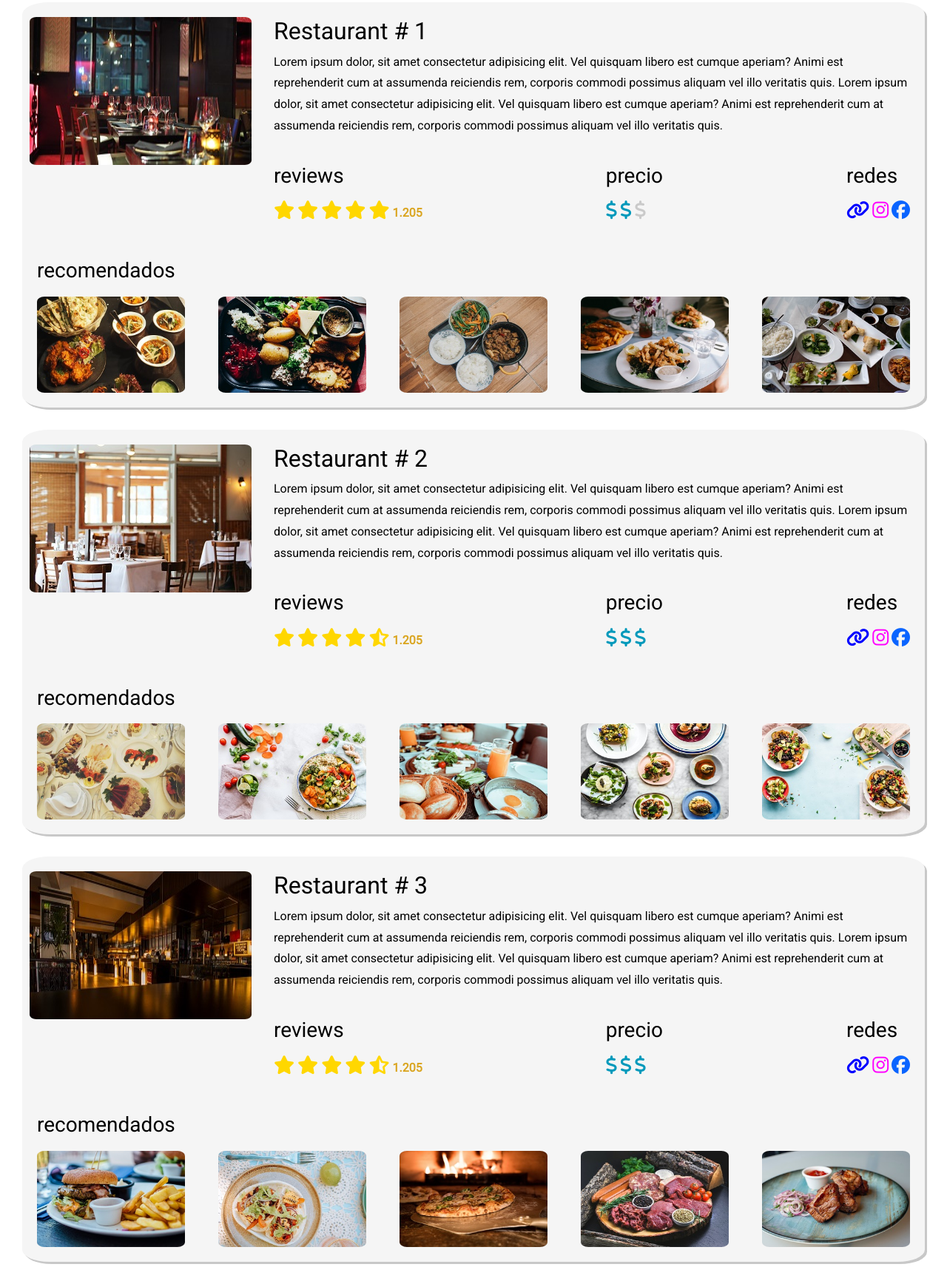
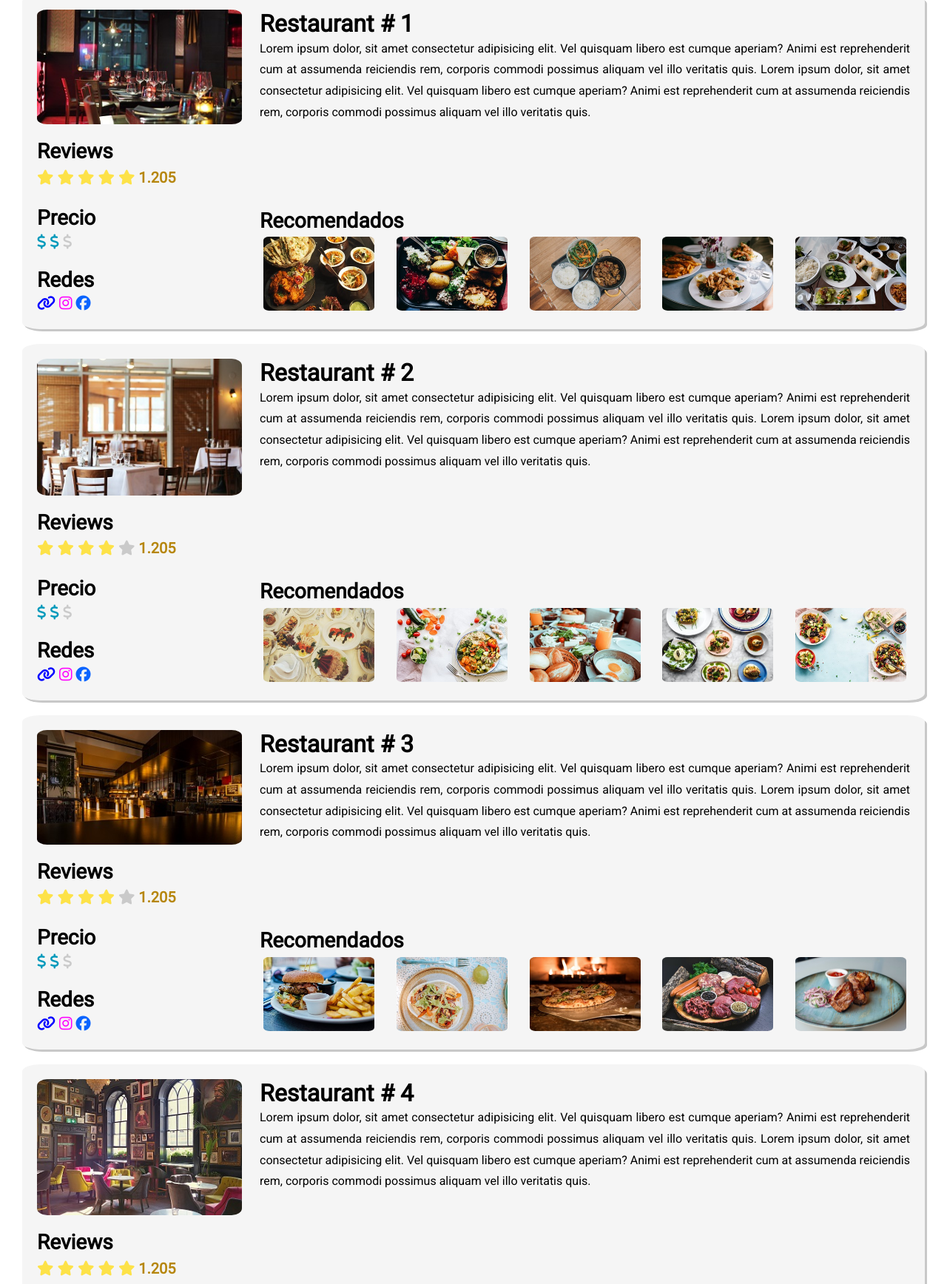
Before and after one commit to ivanamarillo/gastropolisAmarillo, a plain HTML site: page index.html in a window 1280 px wide. Shown: the part 942-2678 px from the top of the page at 74% size. Drawn offline with nearby package versions, Linux system fonts and the light colour scheme.

Commit message:
index.html finished with bootstrap

```diff
--- a/index.html
+++ b/index.html
@@ -61,11 +61,35 @@
             </button>
         </div>
         <!-- ranking de restaurantes-->
-        <div class="restaurant">
-            <div class="mainFoto">
+        <!-- restaurante # 1 -->
+        <div class="container-fluid ia__containerRestaurant">
+            <div class="row">
+                <div class="col-md-3 ia__containerRestaurant-col1">
                     <img src="./images/restaurant_1.jpg" alt="foto del restaurante 1">
+                    <div class="ia__containerRestaurant-reviews">
+                        <h3>Reviews</h3>
+                        <i class="fa-solid fa-star"></i>
+                        <i class="fa-solid fa-star"></i>
+                        <i class="fa-solid fa-star"></i>
+                        <i class="fa-solid fa-star"></i>
+                        <i class="fa-solid fa-star"></i>
+                        <p>1.205</p>
                     </div>
-            <div class="restaurantInfo">
+                    <div>
+                        <h3>Precio</h3>
+                        <i class="fa-solid fa-dollar-sign full"></i>
+                        <i class="fa-solid fa-dollar-sign full"></i>
+                        <i class="fa-solid fa-dollar-sign empty"></i>
+                    </div>
+                    <div>
+                        <h3>Redes</h3>
+                        <i class="fa-solid fa-link"></i>
+                        <i class="fa-brands fa-instagram"></i>
+                        <i class="fa-brands fa-facebook"></i>
+                    </div>
+                </div>
+                <div class="col-md-9 ia__containerRestaurant-col2">
+                    <div>
                         <h2>Restaurant # 1</h2>
                         <p>Lorem ipsum dolor, sit amet consectetur adipisicing elit.
                            Vel quisquam libero est cumque aperiam? Animi est reprehenderit cum
@@ -75,31 +99,8 @@
                            at assumenda reiciendis rem, corporis commodi possimus aliquam vel
                            illo veritatis quis.</p>
                     </div>
-            <div class="rankingSocial">
-                <div>
-                    <h3>reviews</h3>
-                    <i class="fa-solid fa-star"></i>
-                    <i class="fa-solid fa-star"></i>
-                    <i class="fa-solid fa-star"></i>
-                    <i class="fa-solid fa-star"></i>
-                    <i class="fa-solid fa-star"></i>
-                    <p>1.205</p>
-                </div>
-                <div>
-                    <h3>precio</h3>
-                    <i class="fa-solid fa-dollar-sign full"></i>
-                    <i class="fa-solid fa-dollar-sign full"></i>
-                    <i class="fa-solid fa-dollar-sign empty"></i>
-                </div>
-                <div>
-                    <h3>redes</h3>
-                    <i class="fa-solid fa-link"></i>
-                    <i class="fa-brands fa-instagram"></i>
-                    <i class="fa-brands fa-facebook"></i>
-                </div>
-            </div>
-            <div class="dishes">
-                <h3>recomendados</h3>
+                    <div class="ia__containerRestaurant-recomendados">
+                        <h3>Recomendados</h3>
                         <div>
                             <img src="./images/restaurant_1_dish_1.jpg" alt="foto del plato recomendado 1">
                             <img src="./images/restaurant_1_dish_2.jpg" alt="foto del plato recomendado 2">
@@ -109,11 +110,38 @@
                         </div>
                     </div>
                 </div>
-        <div class="restaurant">
-            <div class="mainFoto">
-                <img src="./images/restaurant_2.jpg" alt="foto del restaurante 2">
             </div>
-            <div class="restaurantInfo">
+        </div>
+        <!--  -->
+        <!-- restaurante # 2 -->
+        <div class="container-fluid ia__containerRestaurant">
+            <div class="row">
+                <div class="col-md-3 ia__containerRestaurant-col1">
+                    <img src="./images/restaurant_2.jpg" alt="foto del restaurante 1">
+                    <div class="ia__containerRestaurant-reviews">
+                        <h3>Reviews</h3>
+                        <i class="fa-solid fa-star"></i>
+                        <i class="fa-solid fa-star"></i>
+                        <i class="fa-solid fa-star"></i>
+                        <i class="fa-solid fa-star"></i>
+                        <i class="fa-solid fa-star empty"></i>
+                        <p>1.205</p>
+                    </div>
+                    <div>
+                        <h3>Precio</h3>
+                        <i class="fa-solid fa-dollar-sign full"></i>
+                        <i class="fa-solid fa-dollar-sign full"></i>
+                        <i class="fa-solid fa-dollar-sign empty"></i>
+                    </div>
+                    <div>
+                        <h3>Redes</h3>
+                        <i class="fa-solid fa-link"></i>
+                        <i class="fa-brands fa-instagram"></i>
+                        <i class="fa-brands fa-facebook"></i>
+                    </div>
+                </div>
+                <div class="col-md-9 ia__containerRestaurant-col2">
+                    <div>
                         <h2>Restaurant # 2</h2>
                         <p>Lorem ipsum dolor, sit amet consectetur adipisicing elit.
                            Vel quisquam libero est cumque aperiam? Animi est reprehenderit cum
@@ -123,31 +151,8 @@
                            at assumenda reiciendis rem, corporis commodi possimus aliquam vel
                            illo veritatis quis.</p>
                     </div>
-            <div class="rankingSocial">
-                <div class="reviews">
-                    <h3>reviews</h3>
-                    <i class="fa-solid fa-star"></i>
-                    <i class="fa-solid fa-star"></i>
-                    <i class="fa-solid fa-star"></i>
-                    <i class="fa-solid fa-star"></i>
-                    <i class="fa-solid fa-star-half-stroke"></i>
-                    <p>1.205</p>
-                </div>
-                <div class="precio">
-                    <h3>precio</h3>
-                    <i class="fa-solid fa-dollar-sign full"></i>
-                    <i class="fa-solid fa-dollar-sign full"></i>
-                    <i class="fa-solid fa-dollar-sign full"></i>
-                </div>
-                <div class="redes">
-                    <h3>redes</h3>
-                    <i class="fa-solid fa-link"></i>
-                    <i class="fa-brands fa-instagram"></i>
-                    <i class="fa-brands fa-facebook"></i>
-                </div>
-            </div>
-            <div class="dishes">
-                <h3>recomendados</h3>
+                    <div class="ia__containerRestaurant-recomendados">
+                        <h3>Recomendados</h3>
                         <div>
                             <img src="./images/restaurant_2_dish_1.jpg" alt="foto del plato recomendado 1">
                             <img src="./images/restaurant_2_dish_2.jpg" alt="foto del plato recomendado 2">
@@ -157,11 +162,38 @@
                         </div>
                     </div>
                 </div>
-        <div class="restaurant">
-            <div class="mainFoto">
-                <img src="./images/restaurant_3.jpg" alt="foto del restaurante 3">
             </div>
-            <div class="restaurantInfo">
+        </div>
+        <!--  -->
+        <!-- restaurante # 3 -->
+        <div class="container-fluid ia__containerRestaurant">
+            <div class="row">
+                <div class="col-md-3 ia__containerRestaurant-col1">
+                    <img src="./images/restaurant_3.jpg" alt="foto del restaurante 1">
+                    <div class="ia__containerRestaurant-reviews">
+                        <h3>Reviews</h3>
+                        <i class="fa-solid fa-star"></i>
+                        <i class="fa-solid fa-star"></i>
+                        <i class="fa-solid fa-star"></i>
+                        <i class="fa-solid fa-star"></i>
+                        <i class="fa-solid fa-star empty"></i>
+                        <p>1.205</p>
+                    </div>
+                    <div>
+                        <h3>Precio</h3>
+                        <i class="fa-solid fa-dollar-sign full"></i>
+                        <i class="fa-solid fa-dollar-sign full"></i>
+                        <i class="fa-solid fa-dollar-sign empty"></i>
+                    </div>
+                    <div>
+                        <h3>Redes</h3>
+                        <i class="fa-solid fa-link"></i>
+                        <i class="fa-brands fa-instagram"></i>
+                        <i class="fa-brands fa-facebook"></i>
+                    </div>
+                </div>
+                <div class="col-md-9 ia__containerRestaurant-col2">
+                    <div>
                         <h2>Restaurant # 3</h2>
                         <p>Lorem ipsum dolor, sit amet consectetur adipisicing elit.
                            Vel quisquam libero est cumque aperiam? Animi est reprehenderit cum
@@ -171,31 +203,8 @@
                            at assumenda reiciendis rem, corporis commodi possimus aliquam vel
                            illo veritatis quis.</p>
                     </div>
-            <div class="rankingSocial">
-                <div class="reviews">
-                    <h3>reviews</h3>
-                    <i class="fa-solid fa-star"></i>
-                    <i class="fa-solid fa-star"></i>
-                    <i class="fa-solid fa-star"></i>
-                    <i class="fa-solid fa-star"></i>
-                    <i class="fa-solid fa-star-half-stroke"></i>
-                    <p>1.205</p>
-                </div>
-                <div class="precio">
-                    <h3>precio</h3>
-                    <i class="fa-solid fa-dollar-sign full"></i>
-                    <i class="fa-solid fa-dollar-sign full"></i>
-                    <i class="fa-solid fa-dollar-sign full"></i>
-                </div>
-                <div class="redes">
-                    <h3>redes</h3>
-                    <i class="fa-solid fa-link"></i>
-                    <i class="fa-brands fa-instagram"></i>
-                    <i class="fa-brands fa-facebook"></i>
-                </div>
-            </div>
-            <div class="dishes">
-                <h3>recomendados</h3>
+                    <div class="ia__containerRestaurant-recomendados">
+                        <h3>Recomendados</h3>
                         <div>
                             <img src="./images/restaurant_3_dish_1.jpg" alt="foto del plato recomendado 1">
                             <img src="./images/restaurant_3_dish_2.jpg" alt="foto del plato recomendado 2">
@@ -205,11 +214,38 @@
                         </div>
                     </div>
                 </div>
-        <div class="restaurant">
-            <div class="mainFoto">
-                <img src="./images/restaurant_4.jpg" alt="foto del restaurante 4">
             </div>
-            <div class="restaurantInfo">
+        </div>
+        <!--  -->
+        <!-- restaurante # 1 -->
+        <div class="container-fluid ia__containerRestaurant">
+            <div class="row">
+                <div class="col-md-3 ia__containerRestaurant-col1">
+                    <img src="./images/restaurant_4.jpg" alt="foto del restaurante 1">
+                    <div class="ia__containerRestaurant-reviews">
+                        <h3>Reviews</h3>
+                        <i class="fa-solid fa-star"></i>
+                        <i class="fa-solid fa-star"></i>
+                        <i class="fa-solid fa-star"></i>
+                        <i class="fa-solid fa-star"></i>
+                        <i class="fa-solid fa-star"></i>
+                        <p>1.205</p>
+                    </div>
+                    <div>
+                        <h3>Precio</h3>
+                        <i class="fa-solid fa-dollar-sign full"></i>
+                        <i class="fa-solid fa-dollar-sign full"></i>
+                        <i class="fa-solid fa-dollar-sign empty"></i>
+                    </div>
+                    <div>
+                        <h3>Redes</h3>
+                        <i class="fa-solid fa-link"></i>
+                        <i class="fa-brands fa-instagram"></i>
+                        <i class="fa-brands fa-facebook"></i>
+                    </div>
+                </div>
+                <div class="col-md-9 ia__containerRestaurant-col2">
+                    <div>
                         <h2>Restaurant # 4</h2>
                         <p>Lorem ipsum dolor, sit amet consectetur adipisicing elit.
                            Vel quisquam libero est cumque aperiam? Animi est reprehenderit cum
@@ -219,31 +255,8 @@
                            at assumenda reiciendis rem, corporis commodi possimus aliquam vel
                            illo veritatis quis.</p>
                     </div>
-            <div class="rankingSocial">
-                <div class="reviews">
-                    <h3>reviews</h3>
-                    <i class="fa-solid fa-star"></i>
-                    <i class="fa-solid fa-star"></i>
-                    <i class="fa-solid fa-star"></i>
-                    <i class="fa-solid fa-star-half-stroke"></i>
-                    <i class="fa-solid fa-star noStar"></i>
-                    <p class="num-reviews">1.205</p>
-                </div>
-                <div class="precio">
-                    <h3>precio</h3>
-                    <i class="fa-solid fa-dollar-sign full"></i>
-                    <i class="fa-solid fa-dollar-sign full"></i>
-                    <i class="fa-solid fa-dollar-sign empty"></i>
-                </div>
-                <div class="redes">
-                    <h3>redes</h3>
-                    <i class="fa-solid fa-link"></i>
-                    <i class="fa-brands fa-instagram"></i>
-                    <i class="fa-brands fa-facebook"></i>
-                </div>
-            </div>
-            <div class="dishes">
-                <h3>recomendados</h3>
+                    <div class="ia__containerRestaurant-recomendados">
+                        <h3>Recomendados</h3>
                         <div>
                             <img src="./images/restaurant_4_dish_1.jpg" alt="foto del plato recomendado 1">
                             <img src="./images/restaurant_4_dish_2.jpg" alt="foto del plato recomendado 2">
@@ -253,11 +266,38 @@
                         </div>
                     </div>
                 </div>
-        <div class="restaurant">
-            <div class="mainFoto">
-                <img src="./images/restaurant_5.jpg" alt="foto del restaurante 5">
             </div>
-            <div class="restaurantInfo">
+        </div>
+        <!--  -->
+        <!-- restaurante # 1 -->
+        <div class="container-fluid ia__containerRestaurant">
+            <div class="row">
+                <div class="col-md-3 ia__containerRestaurant-col1">
+                    <img src="./images/restaurant_5.jpg" alt="foto del restaurante 1">
+                    <div class="ia__containerRestaurant-reviews">
+                        <h3>Reviews</h3>
+                        <i class="fa-solid fa-star"></i>
+                        <i class="fa-solid fa-star"></i>
+                        <i class="fa-solid fa-star"></i>
+                        <i class="fa-solid fa-star"></i>
+                        <i class="fa-solid fa-star"></i>
+                        <p>1.205</p>
+                    </div>
+                    <div>
+                        <h3>Precio</h3>
+                        <i class="fa-solid fa-dollar-sign full"></i>
+                        <i class="fa-solid fa-dollar-sign full"></i>
+                        <i class="fa-solid fa-dollar-sign empty"></i>
+                    </div>
+                    <div>
+                        <h3>Redes</h3>
+                        <i class="fa-solid fa-link"></i>
+                        <i class="fa-brands fa-instagram"></i>
+                        <i class="fa-brands fa-facebook"></i>
+                    </div>
+                </div>
+                <div class="col-md-9 ia__containerRestaurant-col2">
+                    <div>
                         <h2>Restaurant # 5</h2>
                         <p>Lorem ipsum dolor, sit amet consectetur adipisicing elit.
                            Vel quisquam libero est cumque aperiam? Animi est reprehenderit cum
@@ -267,31 +307,8 @@
                            at assumenda reiciendis rem, corporis commodi possimus aliquam vel
                            illo veritatis quis.</p>
                     </div>
-            <div class="rankingSocial">
-                <div class="reviews">
-                    <h3>reviews</h3>
-                    <i class="fa-solid fa-star"></i>
-                    <i class="fa-solid fa-star"></i>
-                    <i class="fa-solid fa-star"></i>
-                    <i class="fa-solid fa-star-half-stroke"></i>
-                    <i class="fa-solid fa-star noStar"></i>
-                    <p class="num-reviews">1.205</p>
-                </div>
-                <div class="precio">
-                    <h3>precio</h3>
-                    <i class="fa-solid fa-dollar-sign full"></i>
-                    <i class="fa-solid fa-dollar-sign empty"></i>
-                    <i class="fa-solid fa-dollar-sign empty"></i>
-                </div>
-                <div class="redes">
-                    <h3>redes</h3>
-                    <i class="fa-solid fa-link"></i>
-                    <i class="fa-brands fa-instagram"></i>
-                    <i class="fa-brands fa-facebook"></i>
-                </div>
-            </div>
-            <div class="dishes">
-                <h3>recomendados</h3>
+                    <div class="ia__containerRestaurant-recomendados">
+                        <h3>Recomendados</h3>
                         <div>
                             <img src="./images/restaurant_5_dish_1.jpg" alt="foto del plato recomendado 1">
                             <img src="./images/restaurant_5_dish_2.jpg" alt="foto del plato recomendado 2">
@@ -301,6 +318,9 @@
                         </div>
                     </div>
                 </div>
+            </div>
+        </div>
+        <!--  -->
         <hr class="footerHr">
     </main>
     <footer>
--- a/style.css
+++ b/style.css
@@ -21,6 +21,8 @@ body {
 
 p{
     line-height: 1.8;
+    margin:0;
+    text-align:justify;
 }
 
 a {
@@ -28,8 +30,10 @@ a {
     text-decoration:none;
 }
 
-h3 {
-    padding-bottom:10px;
+h3, h2 {
+    /* padding-bottom:10px; */
+    font-weight:bold;
+    margin:0;
 }
 
 h1{
@@ -143,7 +147,88 @@ main {
 }
 
 /* Restaurants */
-.restaurant {
+.ia__containerRestaurant{
+    background-color: rgb(245, 245, 245);
+    box-shadow:3px 3px rgb(200, 200, 200);
+    margin-top:20px;
+    padding:20px 20px;
+    border-radius:2%;
+}
+
+.ia__containerRestaurant-col1{
+    font-size:20px;
+    display:flex;
+    flex-direction: column;
+    justify-content:space-between;
+}
+
+.ia__containerRestaurant-col1 div{
+    padding-top:20px;
+}
+
+.ia__containerRestaurant-col1 img{
+    border-radius: 5%;
+}
+
+.ia__containerRestaurant-reviews p{
+    display:inline-block;
+    font-weight:bold;
+    color:rgb(182, 134, 12);
+}
+
+.ia__containerRestaurant-col2{
+    display:flex;
+    flex-direction: column;
+    justify-content:space-between;
+}
+
+.ia__containerRestaurant-recomendados div{
+    display:flex;
+    justify-content:space-between;
+    flex-wrap:wrap;
+}
+
+.ia__containerRestaurant-recomendados div img{
+    border-radius:5%;
+    width:150px;
+    height:100px;
+    margin:5px;
+}
+
+.fa-star, .fa-star-half-stroke {
+    color:rgb(253, 226, 72);
+}
+
+.noStar {
+    color:transparent;
+}
+
+.fa-dollar-sign{
+    font-weight:bold;
+}
+
+.full {
+    color:rgb(0, 153, 187);
+}
+
+.empty {
+    color:rgb(202, 202, 202);
+}
+
+.fa-link{
+    color:rgb(0,0,255);
+}
+
+.fa-instagram {
+    color:rgb(255,0,255);
+    font-weight: bold;
+}
+
+.fa-facebook {
+    color:rgb(10,100,255);
+}
+
+/* .restaurant {
     display:grid;
     grid-template-columns: 1fr 1fr 1fr 1fr;
 
@@ -185,45 +270,6 @@ main {
     font-size:25px;
 }
 
-.fa-star, .fa-star-half-stroke {
-    color:gold;
-}
-
-.noStar {
-    color:transparent;
-}
-
-.rankingSocial p{
-    color:goldenrod;
-    font-weight:bold;
-    display:inline-block;
-}
-
-.fa-dollar-sign{
-    font-weight:bold;
-}
-
-.full {
-    color:rgb(0, 153, 187);
-}
-
-.empty {
-    color:rgb(202, 202, 202);
-}
-
-.fa-link{
-    color:rgb(0,0,255);
-}
-
-.fa-instagram {
-    color:rgb(255,0,255);
-    font-weight: bold;
-}
-
-.fa-facebook {
-    color:rgb(10,100,255);
-}
-
 .dishes {
     grid-column:span 4;
     padding:10px 20px;
@@ -241,6 +287,7 @@ main {
     height:130px;
     border-radius:5%;
 }
+*/
 
 /* Cheffs */
 .cheffFoto {
@@ -482,6 +529,24 @@ footer a {
 /*-----------------
 MEDIA QUERIES
 -----------------*/
+@media screen and (max-width:1191px){
+    .ia__containerRestaurant-recomendados img:last-child, .ia__containerRestaurant-recomendados img:first-child{
+        display:none;
+    }
+}
+
+@media screen and (max-width:767px){
+    .ia__containerRestaurant-col2{
+        order:-1;
+        margin-bottom:20px;
+    }
+
+    .ia__containerRestaurant-recomendados{
+        display:none;
+    }
+}
+/* nuevos hasta aqui */
+
 @media screen and (max-width:1300px){
     video, .video{
         width:500px;
```
Lines whose indentation alone changed are shown as unchanged.
